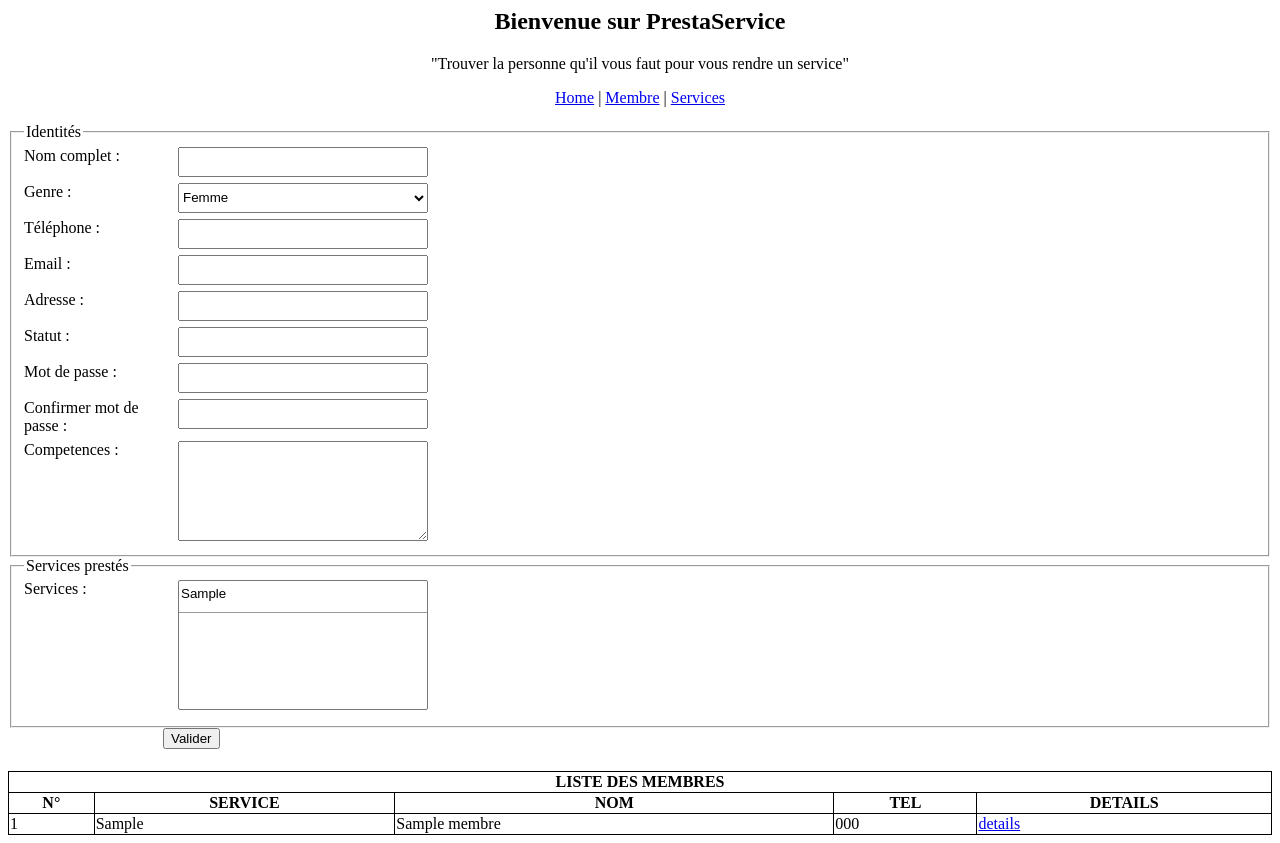
After one commit to deoel/php-esis.16.17, a PHP site: page /prestaServices/vue/membre.php in a window 1280 px wide. The commit adds this page. Run offline with PHP 8.4, Linux system fonts and the light colour scheme; tables that the repository leaves empty hold one stand-in row (values such as "Sample post").

Commit message:
prestaservice controleurs

```diff
--- /dev/null
+++ b/prestaServices/controleur/__liste_membre.php
@@ -0,0 +1,61 @@
+<?php
+
+	require_once('../modele/structure/service.class.php');
+	require_once('../modele/dao/service.dao.php');
+	require_once('../modele/structure/membre.class.php');
+	require_once('../modele/dao/membre.dao.php');
+	require_once('../modele/structure/prestation.class.php');
+	require_once('../modele/dao/prestation.dao.php');
+
+	$sdao = new ServiceDAO();
+	$ls = $sdao->getAllService();
+
+	$pdao = new PrestationDAO();
+	$lp = $pdao->getAllPrestation();
+
+	$mdao = new MembreDAO();
+	$lm = $mdao->getAllMembre();
+
+	echo '<table>';
+	echo '
+		<tr>
+			<th colspan="5">LISTE DES MEMBRES</th>
+		</tr>
+		<tr>
+			<th>N°</th>
+			<th>SERVICE</th>
+			<th>NOM</th>
+			<th>TEL</th>
+			<th>DETAILS</th>
+		</tr>
+	';
+	$compteur = 1;
+	foreach($lp as $p) {
+		echo '<tr>
+				<td>'.$compteur.'</td>
+			';
+
+		foreach($ls as $s) {
+			if($p->getIdService() == $s->getId()) {
+				echo '
+					<td>'.$s->getIntitule().'</td>
+				';
+				break;
+			}
+		}
+		foreach($lm as $m) {
+			if($p->getIdMembre() == $m->getId()) {
+				echo '
+					<td>'.$m->getNomcomplet().'</td>
+					<td>'.$m->getTel().'</td>
+				';
+				break;
+			}
+		}
+		echo '<td><a href="details_prestation.php?id='.$p->getId().'">details</a></td>';
+		echo '</tr>';
+		$compteur++;
+	}
+	echo '</table>';
+
+?>
--- a/prestaServices/vue/css/index.css
+++ b/prestaServices/vue/css/index.css
@@ -1,7 +1,7 @@
 header {
 	text-align: center;
 }
-label, input {
+label, input, select {
 	display: inline-block;
 	vertical-align: top;
 	margin-bottom: 6px;
@@ -9,12 +9,29 @@ label, input {
 label {
 	width: 150px;
 }
-input[type="text"] {
+input[type="text"], input[type="password"],  input[type="email"], select[id="genre"]{
 	width: 250px;
 	height: 30px;
 }
+select {
+	width: 250px;
+}
+select[multiple="multiple"] option {
+	height: 25px;
+	padding-top: 5px;
+	border-bottom: 1px solid #999;
+}
+textarea {
+	max-width: 250px;
+	min-width: 250px;
+	min-height: 100px;
+}
 input[type="submit"] {
 	margin-left: 155px;
+}
+input[value="valider"] {
+	margin-left: 160px;
+	margin-top: 6px;
 }
 table {
 	width: 100%;
--- /dev/null
+++ b/prestaServices/vue/membre.php
@@ -0,0 +1,74 @@
+<!doctype>
+<html>
+	<head>
+		<title>PrestaService</title>
+		<meta charset="utf-8" />
+		<link rel="stylesheet" href="css/index.css" />
+	</head>
+	<body>
+		<header>
+			<h2>Bienvenue sur PrestaService</h2>
+			<p>
+				"Trouver la personne qu'il vous faut pour vous rendre un service"
+			</p>
+			<p>
+				<a href="index.php">Home</a> |
+				<a href="membre.php">Membre</a> |
+				<a href="service.php">Services</a>
+			</p>
+		</header>
+		<div>
+			<form method="post" action="../controleur/__add_membre.php">
+				<fieldset>
+					<legend>Identités</legend>
+					<label for="nomcomplet">Nom complet : </label>
+					<input type="text" name="nomcomplet" id="nomcomplet" required /><br />
+					<label for="genre">Genre : </label>
+					<select name="genre" id="genre">
+						<option value="F">Femme</option>
+						<option value="M">Homme</option>
+					</select><br />
+					<label for="tel">Téléphone : </label>
+					<input type="text" name="tel" id="tel" required /><br />
+					<label for="email">Email : </label>
+					<input type="email" name="email" id="email" required /><br />
+					<label for="adressephysique">Adresse : </label>
+					<input type="text" name="adressephysique" id="adressephysique" required /><br />
+					<label for="statut">Statut : </label>
+					<input type="text" name="statut" id="statut" required /><br />
+					<label for="pwd">Mot de passe : </label>
+					<input type="password" name="pwd" id="pwd" required /><br />
+					<label for="pwdconf">Confirmer mot de passe : </label>
+					<input type="password" name="pwdconf" id="pwdconf" required /><br />
+					<label for="competences">Competences : </label>
+					<textarea name="competences" id="competences"></textarea><br />
+				</fieldset>
+				<fieldset>
+					<legend>Services prestés</legend>
+					<label for="service">Services : </label>
+					<select name="service[]" id="service" multiple="multiple">
+						<?php
+							require_once('../modele/structure/service.class.php');
+							require_once('../modele/dao/service.dao.php');
+
+							$sdao = new ServiceDAO();
+							$ls = $sdao->getAllService();
+
+							foreach($ls as $s) {
+								echo '<option value="'.$s->getId().'">'.$s->getIntitule().'</option>';
+							}
+						?>
+					</select><br />
+				</fieldset>
+				<input type="submit" value="Valider" />
+			</form>
+		</div>
+		<div>
+			<?php
+
+				include_once('../controleur/__liste_membre.php');
+
+			?>
+		</div>
+	</body>
+</html>
```
Also changed, not shown: prestaServices/controleur/__add_membre.php (added, +49 -0 lines).
